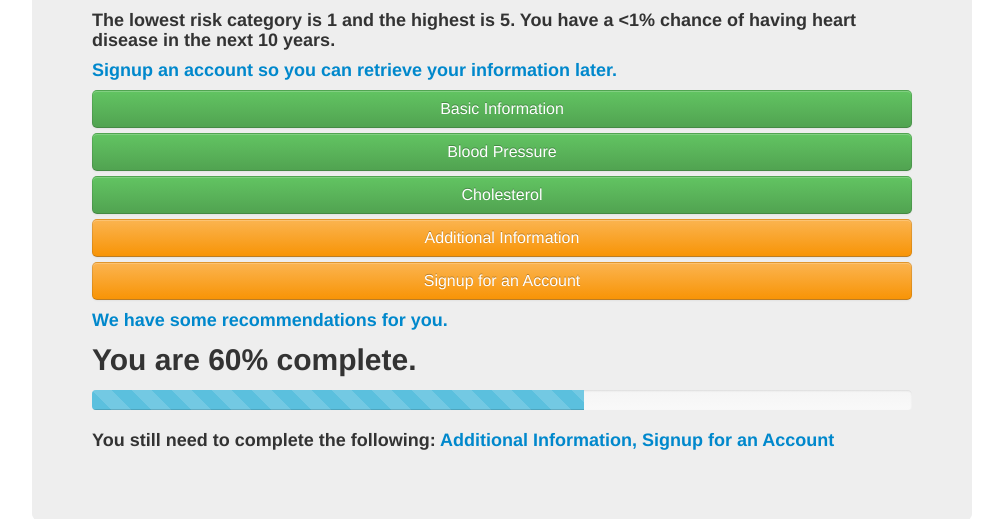
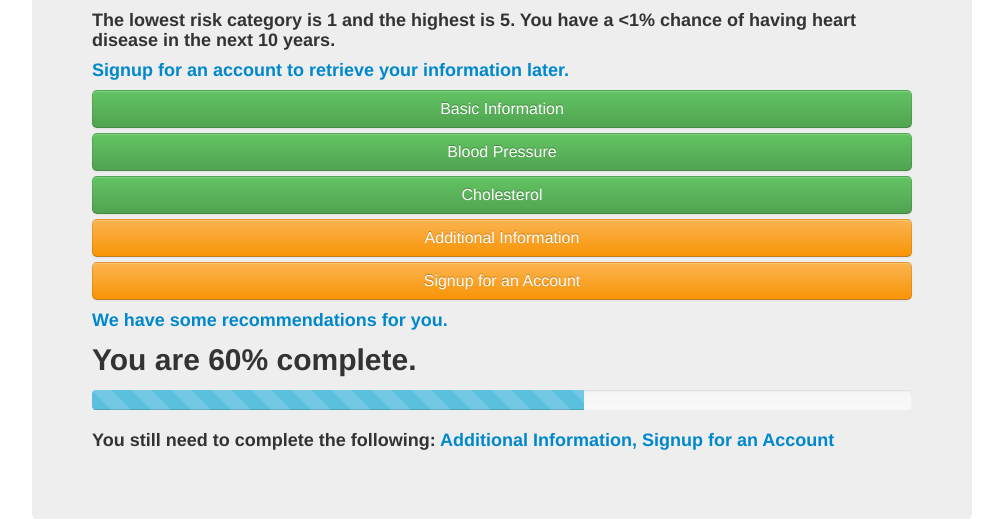
Before and after one commit to videntity/millionhearts, a Django app: page /dashboard/333886A667AD4 in a window 1280 px wide. Shown: the part 389-908 px from the top of the page, without its empty margins (138-1141 px from the left). Run offline with Django 3.2, Linux system fonts and the light colour scheme; data comes from the database, SQL or seed files in the repository; parts of the project's set-up code (start-up, migrations or seed data) failed here and were passed over; some libraries are stand-ins or nearby versions.

Commit message:
Fixed a couple typos

```diff
--- a/templates/dashboard/index.html
+++ b/templates/dashboard/index.html
@@ -87,7 +87,7 @@
                {% endif %}
            {% endif %}
            <h4>
-           {% trans "Although the blood pressure and cholesterol numbers are the most important, please complete all of the information below by clicking on the yellow buttons below." %}
+           {% trans "Although blood pressure and cholesterol numbers are the most important, each section by clicking on the yellow buttons below." %}
 
     {% trans "If you need your blood pressure and cholesterol checked we can" %} <a HREF="/pharmacy/find/{{patient.patient_id}}">{% trans "help you find it at a participating nearby pharmacy." %}</a>
       {% endif %}
@@ -95,7 +95,7 @@
 
 
   {% if not user.is_authenticated %}
-  <h4><a HREF="/accounts/signup/{{patient.patient_id}}">{% trans "Signup an account so you can retrieve your information later." %}</a>
+  <h4><a HREF="/accounts/signup/{{patient.patient_id}}">{% trans "Signup for an account to retrieve your information later." %}</a>
   {% endif %}
   </h4>
 
@@ -180,8 +180,6 @@
 
   <h4><a href="/dashboard/recommendations/{{patient.patient_id}}">{% trans "We have some recommendations for you." %} </a></h4>
 
-
-
 <p>
 <h2>{% trans "You are " %} {{ progress_percent }}% {% trans "complete." %}</h2>
 <div class="progress progress-info progress-striped">
```
